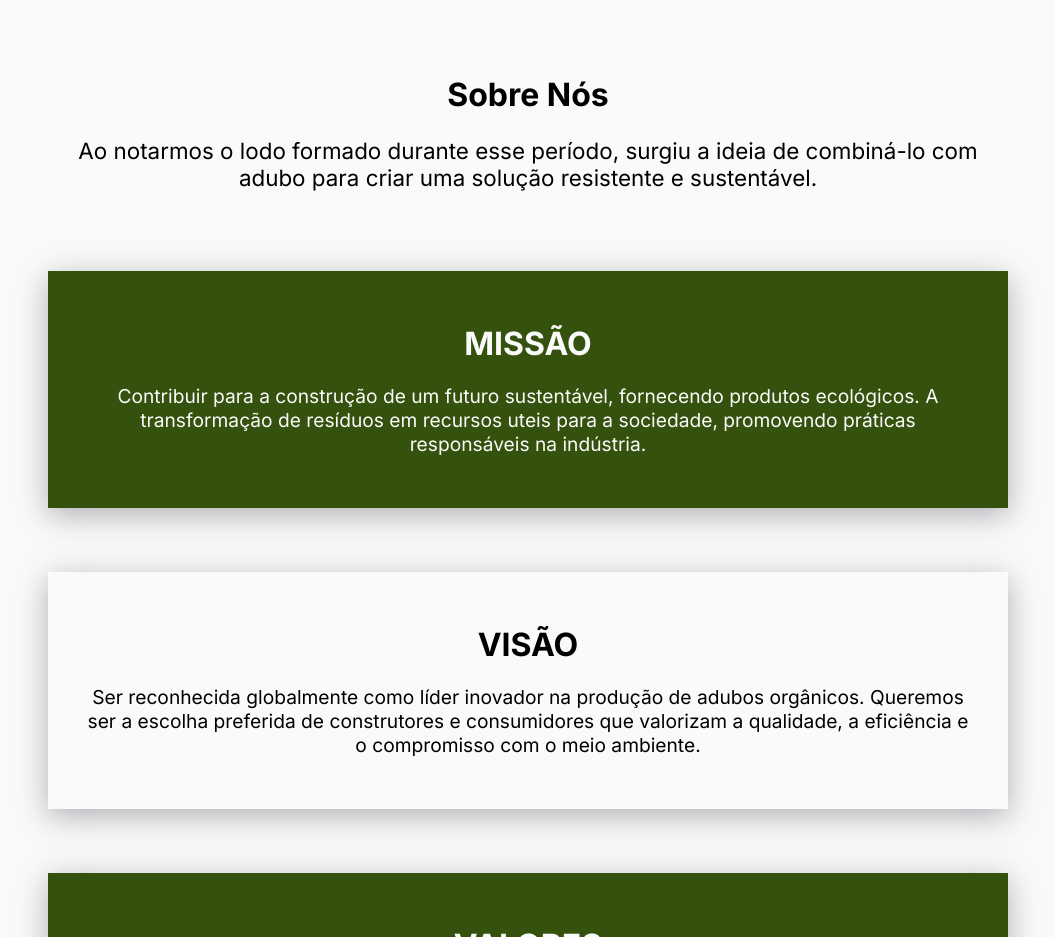
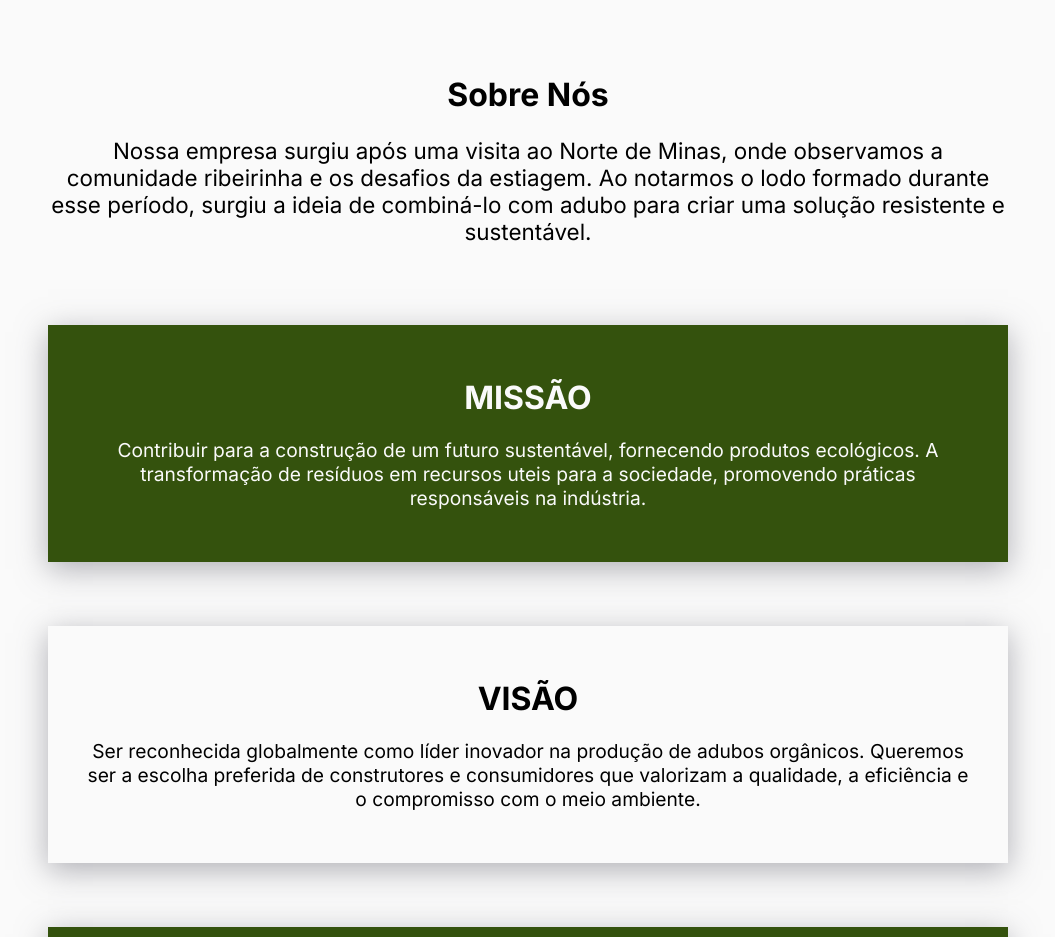
Before and after one commit to ipbela/EcoFort, a plain HTML site: page index.html in a window 1280 px wide. Shown: the part 4260-5197 px from the top of the page, without its empty margins (112-1167 px from the left). Drawn offline with Linux system fonts and the light colour scheme.

Commit message:
update about us

```diff
--- a/index.html
+++ b/index.html
@@ -84,7 +84,7 @@
         <div class="about" id="about">
             <img src="/assets/top-about.svg" alt="" width="100%">
             <h1 class="about-title">Sobre Nós</h1>
-            <p class="about-subtitle">Ao notarmos o lodo formado durante esse período, surgiu a ideia de combiná-lo com adubo para criar uma solução resistente e sustentável.</p>
+            <p class="about-subtitle">Nossa empresa surgiu após uma visita ao Norte de Minas, onde observamos a comunidade ribeirinha e os desafios da estiagem. Ao notarmos o lodo formado durante esse período, surgiu a ideia de combiná-lo com adubo para criar uma solução resistente e sustentável.</p>
 
             <div class="cards">
                 <div class="card-green">
```
